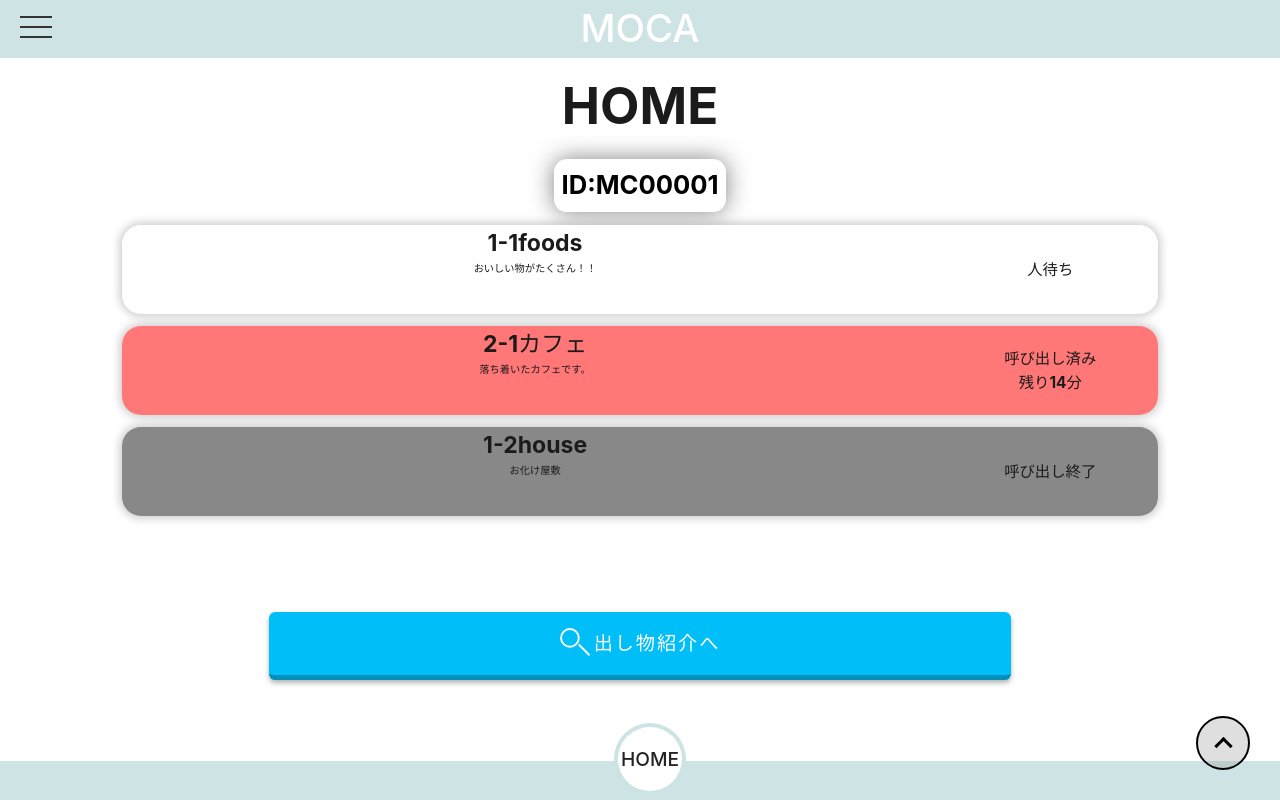
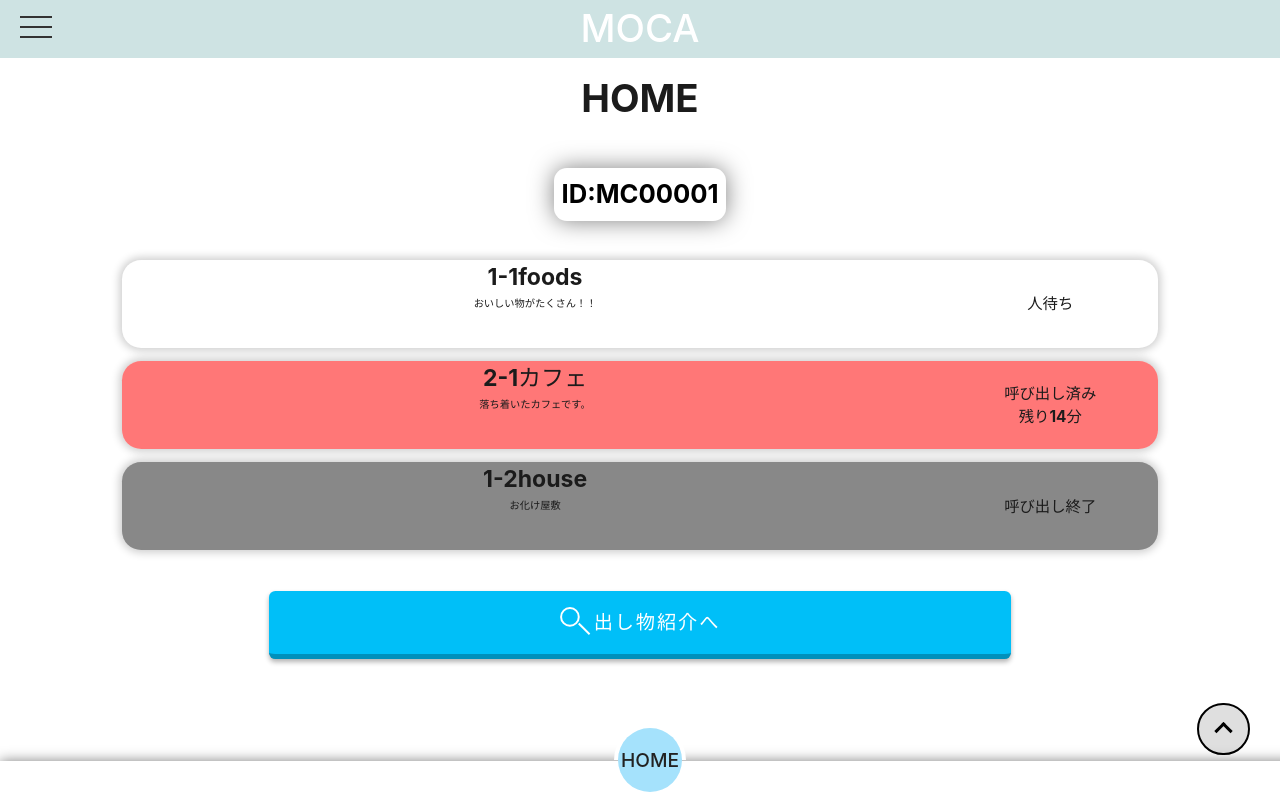
Before and after one commit to TGR-Group/MOCA-customer-frontend, a Vue app: page / in a window 1280 px wide. Built offline with nearby package versions, Linux system fonts and the light colour scheme.

Commit message:
⬆️ update デザインの微調整

```diff
--- a/src/components/MainFooter.vue
+++ b/src/components/MainFooter.vue
@@ -2,9 +2,8 @@
 import router from '../routes';
 <template>
     <div class="Footer">
-        <div class="FooterToHomeBg">
+        <div class="FooterToHomeBg" />
             <router-link to="/" class="FooterToHome" >HOME</router-link>
-        </div>
     </div>
 </template>
 
@@ -18,38 +17,47 @@ import router from '../routes';
         bottom: 0;
         width: 100vw;
         height: 1.5rem;
-        background-color: #cee3e3;
+        background-color: #ffffff;
         color: white;
         text-align: center;
         padding: 10px;
+        margin: auto 0 0;
+        z-index: 50;
+        -webkit-box-shadow: 0 0 1.0em rgba(0, 0, 0, 0.5);
+        box-shadow: 0 0 1.0em rgba(0, 0, 0, 0.5);
     }
 
     .FooterToHome {
         display: flex;
         padding: auto;
         font-size: 1.5rem;
+        position: fixed;
+        bottom: 0.6rem;
         width: 5rem;
         height: 5rem;
         border-radius: 50%;
         color: rgb(34, 34, 34);
-        background-color: rgb(255, 255, 255);
+        background-color: rgb(165, 226, 252);
         text-decoration: none;
         text-align: center;
         align-items: center;
         justify-content: center;
+        z-index: 60;
     }
     .FooterToHomeBg {
         display: flex;
         position: fixed;
-        bottom: 0;
-        padding: 0.3rem;
-        border-radius: 50%;
+        bottom: 2.7rem;
+        height: 2.8rem;
+        width: 5.6rem;
+        border-radius: 50% / 100% 100% 0 0;
         color: rgb(34, 34, 34);
-        background-color: #cee3e3;
+        background-color: #ffffff;
         text-decoration: none;
         text-align: center;
         align-items: center;
         justify-content: center;
         margin-bottom: 5px;
+        z-index: 10;
     }
 </style>
--- a/src/components/MainHeader.vue
+++ b/src/components/MainHeader.vue
@@ -40,9 +40,9 @@ width: 100%; /* ヘッダーの横幅を指定する */
 height: fit-content; /* ヘッダーの高さを指定する */
 background-color: #cee3e3; /* ヘッダーの背景色を指定する */
 color: #ffffff; /* フォントの色を指定する */
-margin: auto;
 font-size: 150%;
 z-index: 100;
+margin: 0 0 auto;
 }
 
 .HeaderTitle {
--- a/src/components/ToIntroductionButton.vue
+++ b/src/components/ToIntroductionButton.vue
@@ -1,9 +1,11 @@
 <template>
-    <router-link to="/introduction" class="btn col-6 ToIntroductionButton">
-        <span class="ButtonText">
-            <img src="/src/assets/search.svg" height="30em" /> 出し物紹介へ
-        </span>
-    </router-link>
+    <div style="height: 4em; display: flex; align-items: end;">
+        <router-link to="/introduction" class="btn col-6 ToIntroductionButton">
+            <span class="ButtonText">
+                <img src="/src/assets/search.svg" height="30em" /> 出し物紹介へ
+            </span>
+        </router-link>
+    </div>
 </template>
 
 <style scoped>
@@ -24,6 +26,7 @@
     box-shadow: 0 3px 5px rgba(0, 0, 0, .3);
     align-items: center;
     text-align: center;
+    margin: 0 auto;
 }
 
 .ToIntroductionButton:hover {
--- a/src/components/ToPageTop.vue
+++ b/src/components/ToPageTop.vue
@@ -4,11 +4,11 @@
 
 <style scoped>
     .pagetop {
-        height: 50px;
-        width: 50px;
+        height: 3.8rem;
+        width: 3.8rem;
         position: fixed;
         right: 30px;
-        bottom: 30px;
+        bottom: 3.5rem;
         background: #a0a0a055;
         border: solid 2px #000;
         border-radius: 50%;
@@ -19,7 +19,7 @@
     }
 
     .pagetop:hover {
-        background: #a0a0a0d8;
+        background: #a0a0a07d;
     }
 
     .pagetop__arrow {
--- a/src/components/dashboard.vue
+++ b/src/components/dashboard.vue
@@ -36,7 +36,7 @@
             <StoreState :VisitorID=VisitorID :StoreID=Queue.programId :UserData=UserData :Queue=Queue />
         </div>
     </div>
-    <div class="ToIntroductionButton">
+    <div class="ToIntroductionButton_dashboard">
         <ToIntroductionButton />
     </div>
 
@@ -74,7 +74,7 @@
 }
 
 .IdBox {
-    margin: 0.5em auto;
+    margin: 1.9em auto 1.5em;
     height: fit-content;
     width: fit-content;
     text-align: center;
@@ -89,8 +89,9 @@
 .NoResearved {
     margin: 10em 0;
 }
-.ToIntroductionButton {
-    margin: 5em auto;
+.ToIntroductionButton_dashboard {
+    margin: 4.5em auto 5em;
     align-items: center;
+    text-align: center;
 }
 </style>
--- a/src/components/introduction.vue
+++ b/src/components/introduction.vue
@@ -62,7 +62,7 @@
     <div>
         <h1>出し物紹介</h1>
     </div>
-    <div :class="[AccordionOpen ? 'NarrowDownSummary' : '']"><button class="Accordion btn" @click="AccordionOpen = !AccordionOpen">絞り込み</button>
+    <div :class="[AccordionOpen ? 'NarrowDownSummary' : '']"><div style="height: 4em; display: flex; align-items: end;"><button class="Accordion btn" @click="AccordionOpen = !AccordionOpen">絞り込み</button></div>
         <div v-show="AccordionOpen" class="SelectCategory CheckBox">
 
             <div class="CheckBoxTitle">
@@ -179,13 +179,14 @@
         cursor: pointer;
         font-size: 1.7em;
         border: none;
+        bottom: 0;
         color: #ffffff;
         background-color: rgb(158, 158, 158);
         display: flex;
         width: auto;
         border-bottom: 3px solid rgb(88, 88, 88);
-        -webkit-box-shadow: 0 3px 5px rgba(0, 0, 0, 3);
-        box-shadow: 0 3px 5px rgba(0, 0, 0, 3);
+        -webkit-box-shadow: 0 0px 5px rgba(0, 0, 0, 3);
+        box-shadow: 0 0px 5px rgba(0, 0, 0, 3);
         margin: 0 auto 0.5em;
         padding: auto 0.1em;
         align-items: center;
@@ -195,7 +196,7 @@
     .Accordion:hover {
         color: #ffffff;
         background: rgb(158, 158, 158);
-        border-bottom: 1px solid rgb(88, 88, 88);
+        border-bottom: 0px solid rgb(88, 88, 88);
     }
     .SelectCategory {
         display: flex;
--- a/src/style.css
+++ b/src/style.css
@@ -32,10 +32,10 @@ body {
 }
 
 h1 {
-  font-size: 4em;
+  font-size: 3em;
   line-height: 1.1;
   text-align: center;
-  margin: 1.5em auto 0.5em;
+  margin: 2em auto 0.5em;
 }
 
 
```
